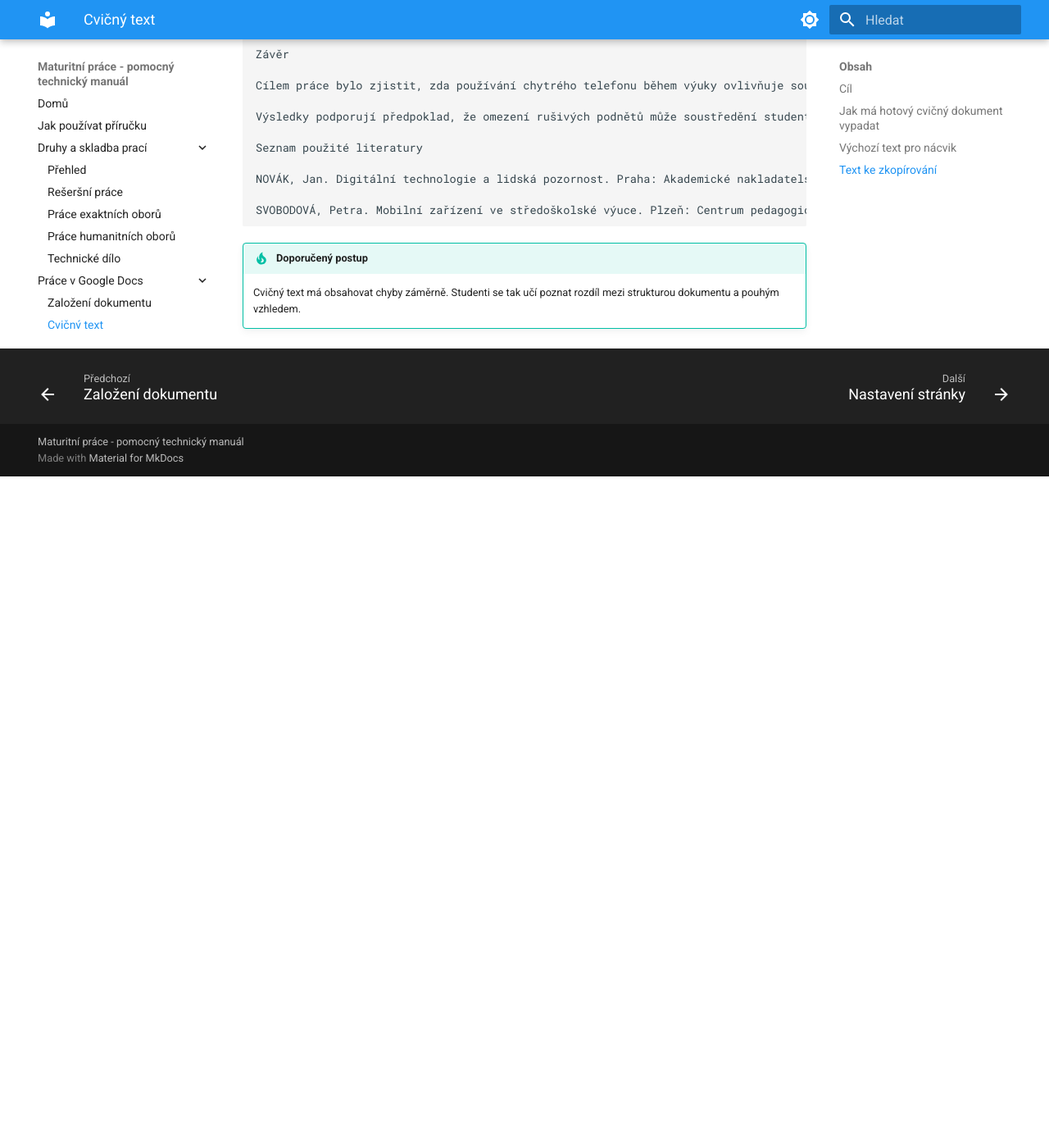
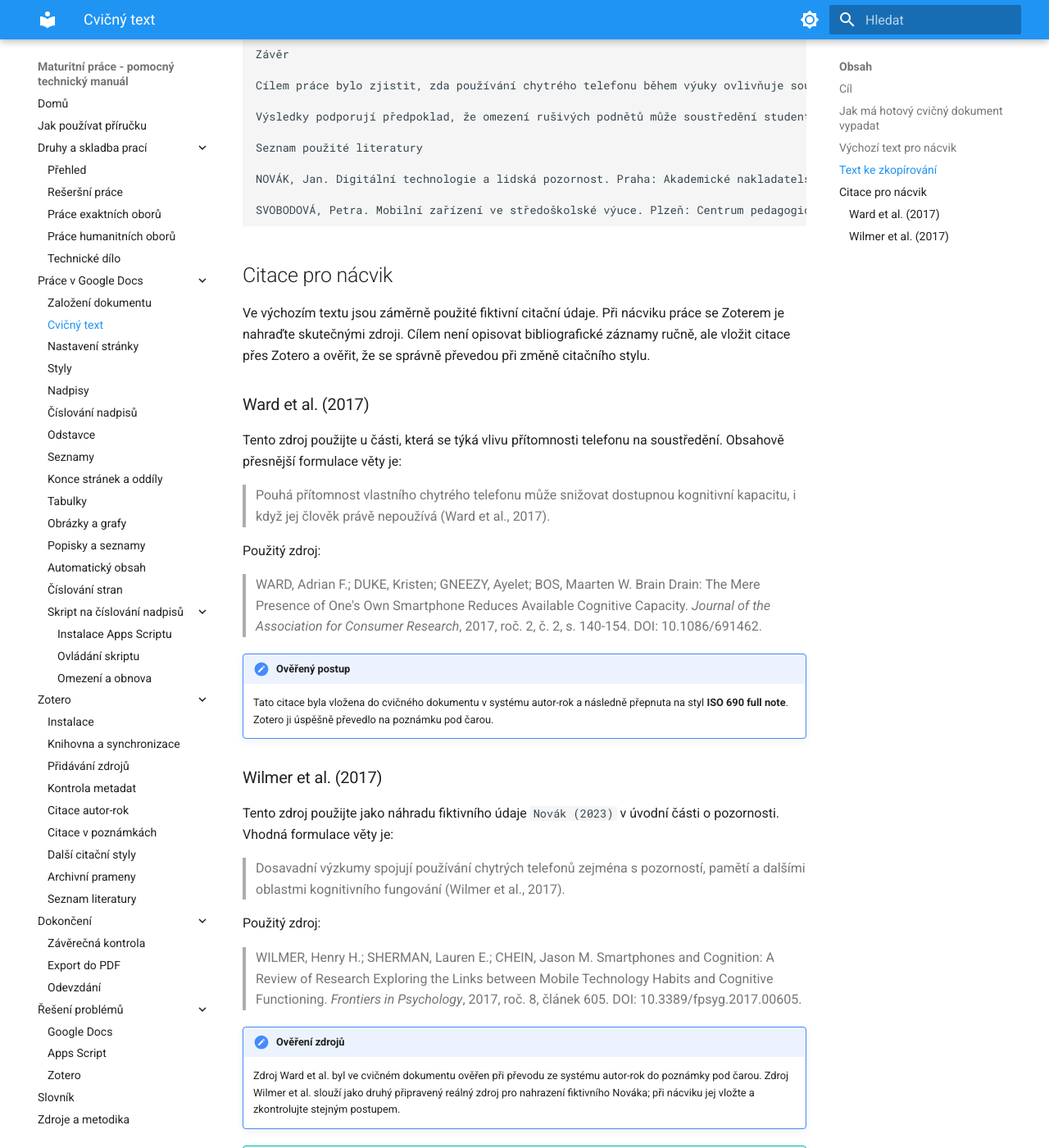
Before and after one commit to faitjaroslav-byte/maturitni_prace, an MkDocs documentation site: the page built from docs/google-docs/cvicny-text.md, in a window 1280 px wide and 1400 px high, scrolled down 2598 px. Shown: the whole window at 82% size. Built offline with MkDocs 1.6.1 and Material for MkDocs 9.7.7, drawn with Linux system fonts in a browser that asks for light colours; before the commit the page ends 3179 px from its top, so only the background shows below that.

Commit message:
Add practice citation sources

````diff
--- a/docs/google-docs/cvicny-text.md
+++ b/docs/google-docs/cvicny-text.md
@@ -122,5 +122,35 @@ NOVÁK, Jan. Digitální technologie a lidská pozornost. Praha: Akademické nak
 SVOBODOVÁ, Petra. Mobilní zařízení ve středoškolské výuce. Plzeň: Centrum pedagogického výzkumu, 2024.
 ```
 
+## Citace pro nácvik
+
+Ve výchozím textu jsou záměrně použité fiktivní citační údaje. Při nácviku práce se Zoterem je nahraďte skutečnými zdroji. Cílem není opisovat bibliografické záznamy ručně, ale vložit citace přes Zotero a ověřit, že se správně převedou při změně citačního stylu.
+
+### Ward et al. (2017)
+
+Tento zdroj použijte u části, která se týká vlivu přítomnosti telefonu na soustředění. Obsahově přesnější formulace věty je:
+
+> Pouhá přítomnost vlastního chytrého telefonu může snižovat dostupnou kognitivní kapacitu, i když jej člověk právě nepoužívá (Ward et al., 2017).
+
+Použitý zdroj:
+
+> WARD, Adrian F.; DUKE, Kristen; GNEEZY, Ayelet; BOS, Maarten W. Brain Drain: The Mere Presence of One's Own Smartphone Reduces Available Cognitive Capacity. *Journal of the Association for Consumer Research*, 2017, roč. 2, č. 2, s. 140-154. DOI: 10.1086/691462.
+
+!!! note "Ověřený postup"
+    Tato citace byla vložena do cvičného dokumentu v systému autor-rok a následně přepnuta na styl **ISO 690 full note**. Zotero ji úspěšně převedlo na poznámku pod čarou.
+
+### Wilmer et al. (2017)
+
+Tento zdroj použijte jako náhradu fiktivního údaje `Novák (2023)` v úvodní části o pozornosti. Vhodná formulace věty je:
+
+> Dosavadní výzkumy spojují používání chytrých telefonů zejména s pozorností, pamětí a dalšími oblastmi kognitivního fungování (Wilmer et al., 2017).
+
+Použitý zdroj:
+
+> WILMER, Henry H.; SHERMAN, Lauren E.; CHEIN, Jason M. Smartphones and Cognition: A Review of Research Exploring the Links between Mobile Technology Habits and Cognitive Functioning. *Frontiers in Psychology*, 2017, roč. 8, článek 605. DOI: 10.3389/fpsyg.2017.00605.
+
+!!! note "Ověření zdrojů"
+    Zdroj Ward et al. byl ve cvičném dokumentu ověřen při převodu ze systému autor-rok do poznámky pod čarou. Zdroj Wilmer et al. slouží jako druhý připravený reálný zdroj pro nahrazení fiktivního Nováka; při nácviku jej vložte a zkontrolujte stejným postupem.
+
 !!! tip "Doporučený postup"
     Cvičný text má obsahovat chyby záměrně. Studenti se tak učí poznat rozdíl mezi strukturou dokumentu a pouhým vzhledem.
````
